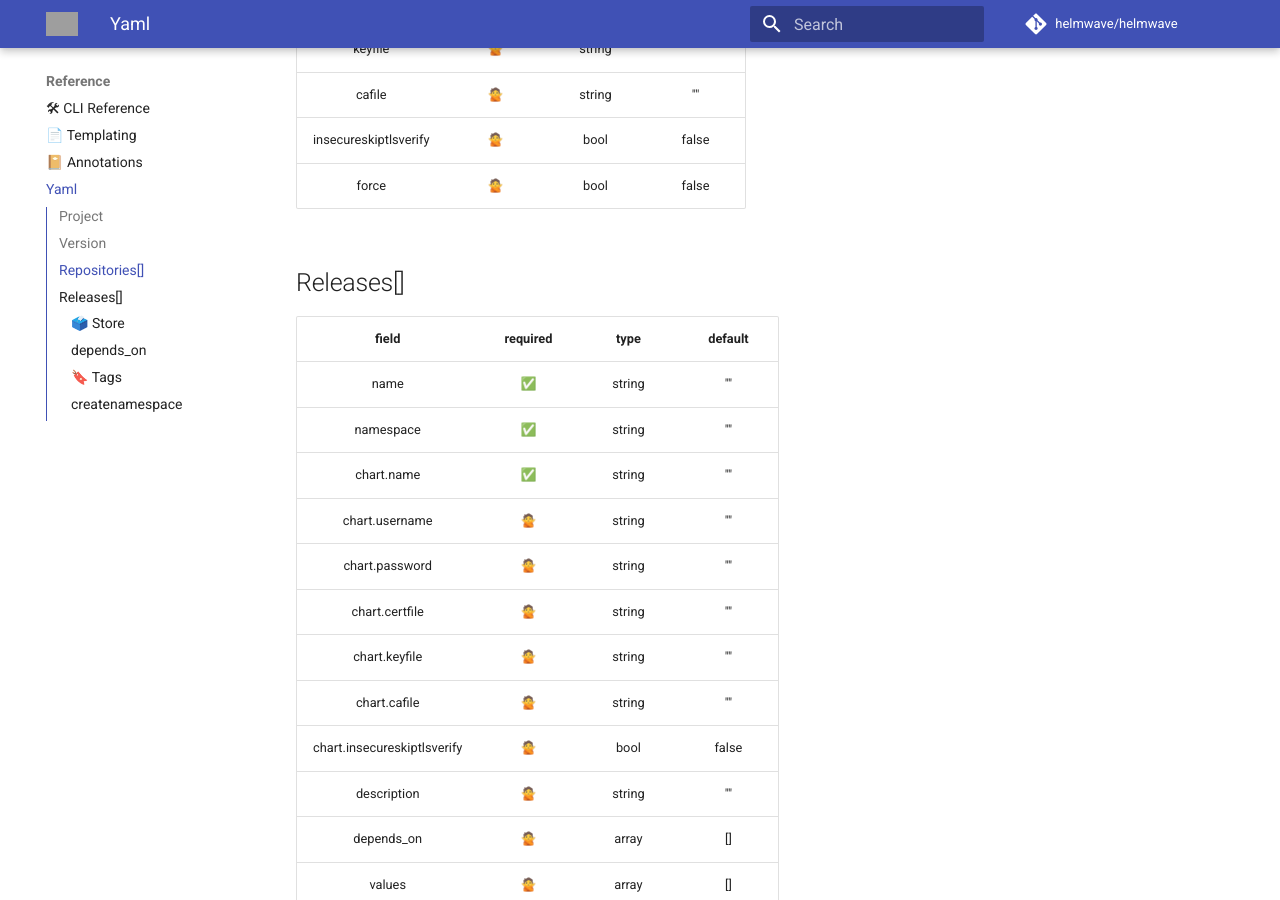
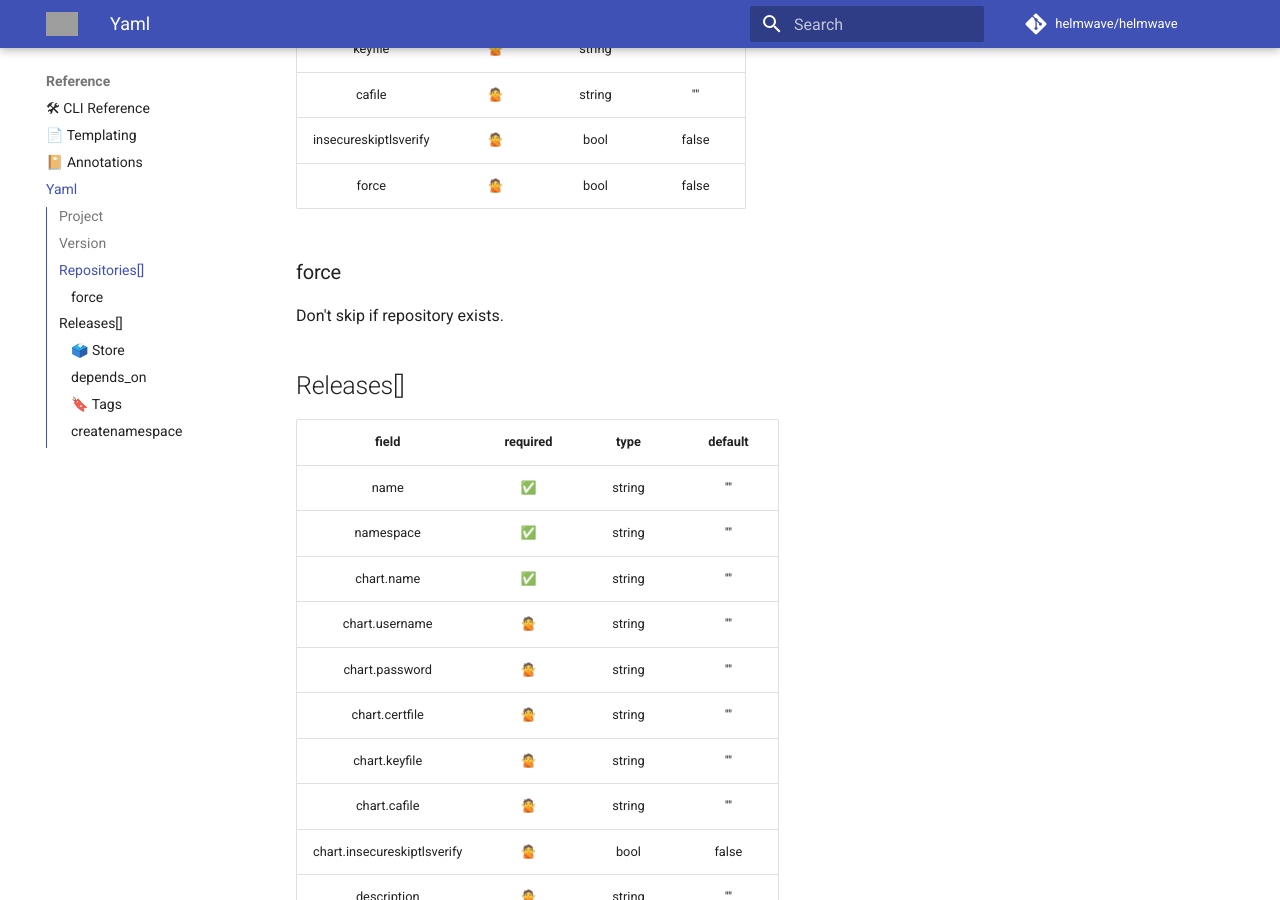
Before and after one commit to helmwave/docs, an MkDocs documentation site: the page built from docs/yaml.md, in a window 1280 px wide and 900 px high, scrolled down 1892 px. Built offline with MkDocs 1.6.1 and Material for MkDocs 9.7.7, drawn with Linux system fonts in a browser that asks for light colours; comment, search, counter and statistics services are not loaded; the version menu is left out; grey boxes are pictures that could not be loaded.

Commit message:
force repo

```diff
--- a/docs/yaml.md
+++ b/docs/yaml.md
@@ -82,6 +82,9 @@ cafile| 🙅 | string    | ""
 insecureskiptlsverify | 🙅 | bool | false
 force | 🙅 | bool | false
 
+### force
+
+Don't skip if repository exists.
 
 ## Releases[]
 
```
